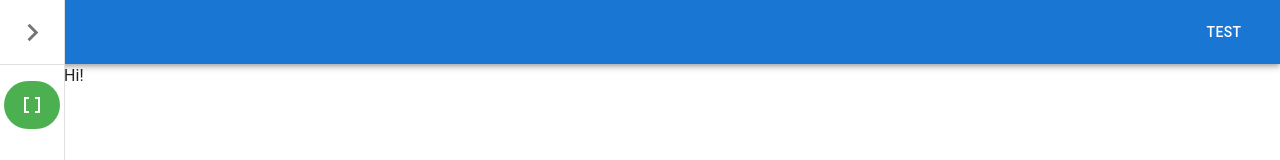
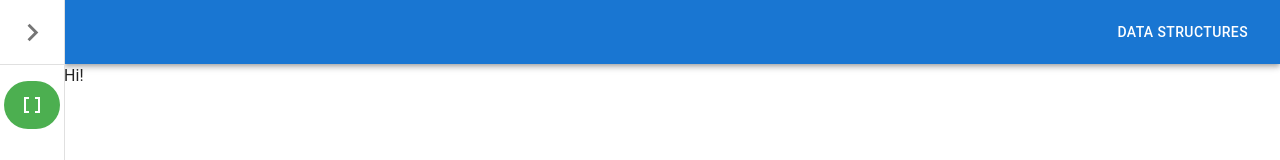
Before and after one commit to pumbas600/algo-visualiser, a Next.js app: page /datastructures in a window 1280 px wide. Shown: the top 160 px of the page. Built offline with nearby package versions, Linux system fonts and the light colour scheme.

Commit message:
feat: ✨ Change header depending on page
Used conditional rendering to change the heading content depending on which page is loaded

```diff
--- a/components/Header/index.tsx
+++ b/components/Header/index.tsx
@@ -1,14 +1,23 @@
 import { AppBar, Box, Button, Toolbar } from '@mui/material';
 import { useTheme } from '@mui/material/styles';
 
-export default function Header() {
+export default function Header({ currentPage }: { currentPage: number }) {
     const theme = useTheme();
     return (
         <Box>
             <AppBar position="static">
                 <Toolbar sx={{ justifyContent: "space-between" }}>
                     <div />
-                    <Button color="inherit">Test</Button>
+                    {currentPage === 0 ? (
+                        <Button color="inherit">Data Structures</Button>
+                    ) : currentPage === 1 ? (
+                        <Button color="inherit">Sorting</Button>
+                    ) : currentPage === 2 ? (
+                        <Button color="inherit">Searching</Button>
+                    ) : currentPage === 3 ? (
+                        <Button color="inherit">Graph Traversal</Button>
+                    ) : (<div></div>)}
+
                 </Toolbar>
             </AppBar>
         </Box>
--- a/pages/_app.tsx
+++ b/pages/_app.tsx
@@ -2,13 +2,11 @@ import '../styles/globals.css';
 import type { AppProps } from 'next/app';
 import { Box, CssBaseline } from '@mui/material';
 import Sidebar from '../components/Sidebar';
-import Header from '../components/Header';
 
 function MyApp({ Component, pageProps }: AppProps) {
   return (
     <Box>
       <CssBaseline />
-      <Header />
       <Sidebar>
         <Component {...pageProps} />
       </Sidebar>
--- a/pages/datastructures/index.tsx
+++ b/pages/datastructures/index.tsx
@@ -1,8 +1,10 @@
 import { Box } from '@mui/material';
+import Header from '../../components/Header';
 
 const DataStructures = () => {
   return (
     <Box>
+      <Header currentPage={0} />
       Hi!
     </Box>
   );
--- a/pages/graphtraversal/index.tsx
+++ b/pages/graphtraversal/index.tsx
@@ -1,8 +1,10 @@
 import { Box } from '@mui/material';
+import Header from '../../components/Header';
 
 const GraphTraversal = () => {
   return (
-    <Box ml="200px" color="white">
+    <Box>
+      <Header currentPage={3} />
       Hi!
     </Box>
   );
--- a/pages/searching/index.tsx
+++ b/pages/searching/index.tsx
@@ -1,8 +1,10 @@
 import { Box } from '@mui/material';
+import Header from '../../components/Header';
 
 const Searching = () => {
   return (
-    <Box ml="200px" color="white">
+    <Box>
+      <Header currentPage={2} />
       Hi!
     </Box>
   );
--- a/pages/sorting/index.tsx
+++ b/pages/sorting/index.tsx
@@ -1,8 +1,10 @@
 import { Box } from '@mui/material';
+import Header from '../../components/Header';
 
 const Sorting = () => {
   return (
-    <Box ml="200px" color="white">
+    <Box>
+      <Header currentPage={1} />
       Hi!
     </Box>
   );
```
